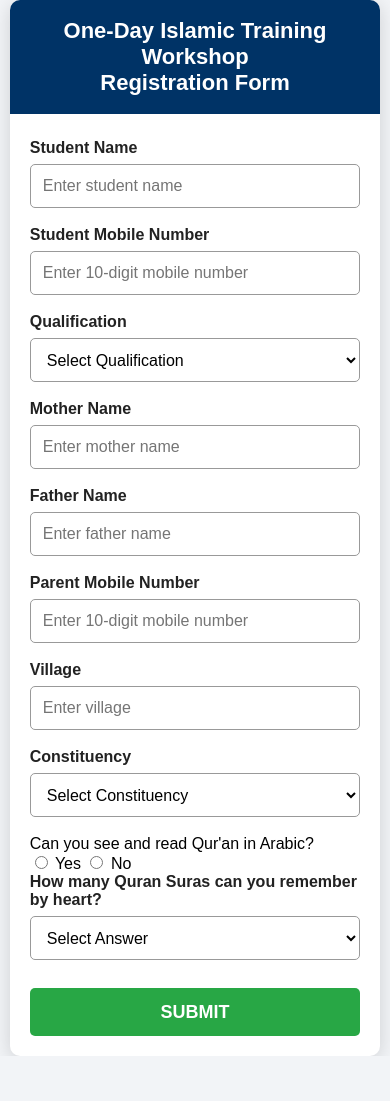
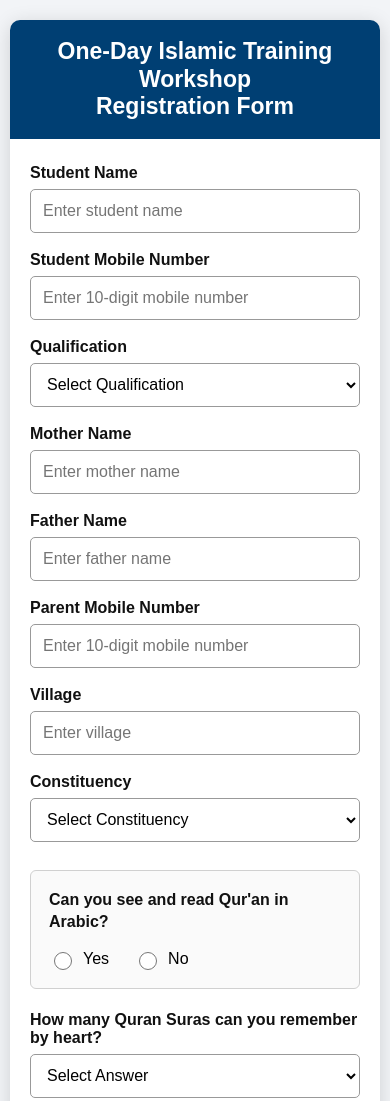
Before and after one commit to palthyamonika41-dev/Student-Registration-, a plain HTML site: page index.html in a window 390 px wide. Shown: the top 1101 px of the page. Before the commit the page ends 1056 px from the top, so only its background shows below. Drawn offline with Linux system fonts and the light colour scheme.

Commit message:
Update style.css

```diff
--- a/style.css
+++ b/style.css
@@ -2,9 +2,12 @@
   box-sizing: border-box;
 }
 
+
 body {
+
   margin: 0;
-  padding: 0;
+
+  padding: 20px;
 
   font-family: Arial, sans-serif;
 
@@ -13,74 +16,92 @@ body {
   min-height: 100vh;
 
   display: flex;
+
   justify-content: center;
-  align-items: center;
+
+  align-items: flex-start;
+
 }
 
 
 .container {
+
   width: 700px;
+
   max-width: 95%;
+
+  margin: 20px auto;
 
   background: white;
 
-  padding: 30px;
-
   border-radius: 10px;
 
-  box-shadow: 0 4px 20px rgba(0, 0, 0, 0.15);
+  box-shadow:
+    0 4px 20px rgba(0, 0, 0, 0.15);
+
+  overflow: hidden;
+
 }
 
 
-/* HEADING */
+h1 {
 
-h1 {
-  margin: -30px -30px 30px -30px;
+  margin: 0;
 
-  padding: 18px;
+  padding: 20px;
 
   text-align: center;
 
-  background: #003366;
+  background: #003f73;
 
   color: white;
 
-  font-size: 28px;
+  font-size: 30px;
 
-  border-radius: 10px 10px 0 0;
+  line-height: 1.2;
+
 }
 
 
-/* FORM ROW */
+form {
+
+  padding: 35px 30px 30px 30px;
+
+}
+
 
 .form-row {
+
   display: flex;
 
   align-items: center;
 
   margin-bottom: 18px;
+
 }
 
 
-/* LABEL */
+.form-row label {
 
-.form-row label {
   width: 220px;
+
+  flex-shrink: 0;
 
   font-size: 16px;
 
   font-weight: bold;
 
-  color: #222;
+  color: #111;
+
 }
 
-
-/* INPUT + SELECT */
 
 .form-row input,
 .form-row select {
 
   flex: 1;
+
+  width: 100%;
 
   height: 44px;
 
@@ -95,19 +116,106 @@ h1 {
   outline: none;
 
   background: white;
+
 }
 
 
 .form-row input:focus,
 .form-row select:focus {
 
-  border-color: #003366;
+  border-color: #003f73;
 
-  box-shadow: 0 0 4px rgba(0, 51, 102, 0.3);
+  box-shadow:
+    0 0 4px rgba(0, 63, 115, 0.3);
+
 }
 
 
-/* SUBMIT BUTTON */
+.section-title {
+
+  margin-top: 28px;
+
+  margin-bottom: 22px;
+
+  padding-bottom: 7px;
+
+  color: #003f73;
+
+  font-size: 21px;
+
+  font-weight: bold;
+
+  border-bottom: 2px solid #003f73;
+
+}
+
+
+.question-section {
+
+  margin-top: 28px;
+
+  margin-bottom: 22px;
+
+  padding: 18px;
+
+  border: 1px solid #d0d0d0;
+
+  border-radius: 6px;
+
+  background: #fafafa;
+
+}
+
+
+.question-label {
+
+  display: block;
+
+  margin-bottom: 15px;
+
+  font-size: 16px;
+
+  font-weight: bold;
+
+  color: #111;
+
+}
+
+
+.radio-group {
+
+  display: flex;
+
+  gap: 35px;
+
+}
+
+
+.radio-option {
+
+  display: flex;
+
+  align-items: center;
+
+  gap: 8px;
+
+  font-size: 16px;
+
+  cursor: pointer;
+
+}
+
+
+.radio-option input {
+
+  width: 18px;
+
+  height: 18px;
+
+  cursor: pointer;
+
+}
+
 
 #submitBtn {
 
@@ -115,13 +223,13 @@ h1 {
 
   height: 48px;
 
-  margin-top: 10px;
+  margin-top: 12px;
 
   border: none;
 
   border-radius: 5px;
 
-  background: #28a745;
+  background: #008000;
 
   color: white;
 
@@ -130,32 +238,38 @@ h1 {
   font-weight: bold;
 
   cursor: pointer;
+
 }
 
 
 #submitBtn:hover {
-  background: #218838;
+
+  background: #006b00;
+
 }
 
 
 #submitBtn:disabled {
 
-  background: #6c757d;
+  background: #777;
 
   cursor: not-allowed;
+
 }
 
 
-/* POPUP BACKGROUND */
+/* POPUP */
 
 .popup-overlay {
 
   position: fixed;
 
   top: 0;
+
   left: 0;
 
   width: 100%;
+
   height: 100%;
 
   background: rgba(0, 0, 0, 0.5);
@@ -167,19 +281,20 @@ h1 {
   align-items: center;
 
   z-index: 9999;
+
 }
 
 
 .popup-overlay.show {
+
   display: flex;
+
 }
 
 
-/* POPUP */
-
 .popup {
 
-  width: 360px;
+  width: 380px;
 
   max-width: 90%;
 
@@ -191,11 +306,11 @@ h1 {
 
   text-align: center;
 
-  box-shadow: 0 5px 25px rgba(0, 0, 0, 0.3);
+  box-shadow:
+    0 5px 25px rgba(0, 0, 0, 0.3);
+
 }
 
-
-/* POPUP ICON */
 
 .popup-icon {
 
@@ -220,6 +335,7 @@ h1 {
   font-size: 30px;
 
   font-weight: bold;
+
 }
 
 
@@ -230,6 +346,7 @@ h1 {
   color: #222;
 
   font-size: 22px;
+
 }
 
 
@@ -240,6 +357,7 @@ h1 {
   color: #444;
 
   font-size: 16px;
+
 }
 
 
@@ -247,13 +365,12 @@ h1 {
 
   font-weight: bold;
 
-  color: #003366;
+  color: #003f73;
 
   font-size: 18px;
+
 }
 
-
-/* POPUP OK BUTTON */
 
 .popup button {
 
@@ -265,18 +382,21 @@ h1 {
 
   border-radius: 5px;
 
-  background: #003366;
+  background: #003f73;
 
   color: white;
 
   font-size: 16px;
 
   cursor: pointer;
+
 }
 
 
 .popup button:hover {
-  background: #002244;
+
+  background: #002b50;
+
 }
 
 
@@ -284,31 +404,77 @@ h1 {
 
 @media (max-width: 600px) {
 
-  .container {
-    padding: 20px;
+  body {
+
+    padding: 10px;
+
   }
 
-  h1 {
-    margin: -20px -20px 25px -20px;
 
-    font-size: 22px;
+  .container {
+
+    width: 100%;
+
+    max-width: 100%;
+
+    margin: 10px auto;
+
   }
 
-  .form-row {
-    display: block;
+
+  h1 {
+
+    font-size: 23px;
+
+    padding: 18px 12px;
+
   }
 
+
+  form {
+
+    padding: 25px 20px;
+
+  }
+
+
+  .form-row {
+
+    display: block;
+
+  }
+
+
   .form-row label {
+
     display: block;
 
     width: 100%;
 
     margin-bottom: 7px;
+
   }
+
 
   .form-row input,
   .form-row select {
+
     width: 100%;
+
+  }
+
+
+  .question-label {
+
+    line-height: 1.4;
+
+  }
+
+
+  .radio-group {
+
+    gap: 25px;
+
   }
 
 }
```
